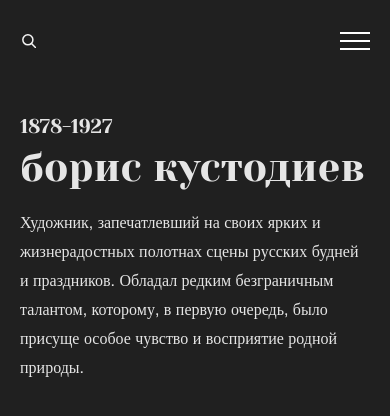
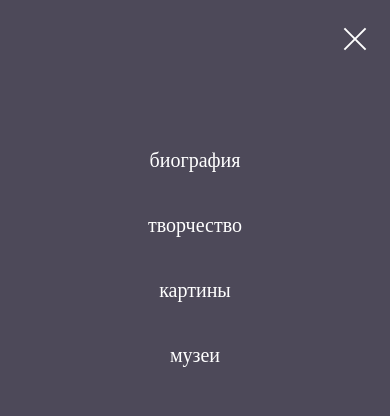
Before and after one commit to vertjs/affinage, a website: page #src/index.pug in a window 390 px wide. Both pictures are taken after a click on the element 355 px from the left and 41 px from the top of the page. Shown: the top 416 px of the page. Drawn offline with nearby package versions, Linux system fonts and the light colour scheme; files that its build step writes are made by us from their sources; files whose address does not match are found by name; a web font is replaced by a local one.

Commit message:
added mobile menu

```diff
--- a/#src/_header.pug
+++ b/#src/_header.pug
@@ -12,3 +12,13 @@ header.header
 		span
 		span
 		span
+	.mobile-menu
+		ul.mobile-menu__list
+			li
+				a(href="#biography").mobile-menu__link биография
+			li
+				a(href="#creation").mobile-menu__link творчество
+			li
+				a(href="#paintings").mobile-menu__link картины
+			li
+				a(href="#museums").mobile-menu__link музеи
--- a/#src/_slides.pug
+++ b/#src/_slides.pug
@@ -1,4 +1,4 @@
-section.slides
+section.slides#paintings
 	.slides__content
 		.slides__gallery
 			ul
--- a/#src/index.pug
+++ b/#src/index.pug
@@ -15,7 +15,7 @@ html(lang="ru")
         .article__content
           .article__head
             .article__header
-              h3 биография
+              h3#biography биография
             .article__text
               table
                 tr
@@ -38,7 +38,7 @@ html(lang="ru")
               a читать больше
               img(src="./img/icons/arrow.svg")
       include _slides.pug
-      section.article
+      section.article#creation
         .article__content
           .article__head
             .article__header
@@ -64,7 +64,7 @@ html(lang="ru")
             .cellar__arrow
               a читать больше
               img(src="./img/icons/arrow.svg")
-      section.maps
+      section.maps#museums
         .maps__content
           h3 музеи
           .map
@@ -100,3 +100,4 @@ html(lang="ru")
               a(href="#" target="_blank")
               a(href="#" target="_blank")
     script(type="module" src="./js/script.js")
+    script(src="./js/menu-mob.js")
--- /dev/null
+++ b/#src/js/menu-mob.js
@@ -0,0 +1,20 @@
+let menuIcon = document.querySelector('.icon-menu')
+let mobMenu = document.querySelector('.mobile-menu')
+let body = document.querySelector('.wrapper')
+let list = Array.from(document.querySelectorAll('.mobile-menu__list li'))
+console.log(list)
+menuIcon.addEventListener('click', handleIconToggle)
+
+function handleIconToggle(event) {
+  event.currentTarget.classList.toggle("mobile")
+  body.classList.toggle("lock")
+  mobMenu.classList.toggle("mobile")
+  mobMenu.classList.toggle("lock")
+}
+
+list.forEach(el => el.addEventListener('click', handleMenuToggle))
+
+function handleMenuToggle() {
+  menuIcon.classList.remove('mobile')
+  mobMenu.classList.remove('mobile')
+}
--- a/#src/js/script.js
+++ b/#src/js/script.js
@@ -15,7 +15,6 @@ function findId() {
   return id;
 }
 findId()
-let obj = {id, spanActive, currentTitle, currentNum, currentPhoto}
 import Swiper from 'https://unpkg.com/swiper/swiper-bundle.esm.browser.min.js'
 
 const ready = () => {
@@ -25,7 +24,6 @@ const ready = () => {
   Array.from(listNetworks).forEach((el, i) => addImgToButtons(el, i, '../img/icons/footer/0')) // добавить иконку в соц.ссылки
   arrSpan.forEach(el => el.addEventListener('click', activeSpanGallery)) // активировать картинку в галлерее при нажатии
   document.querySelector('.search-button').addEventListener('click', activeInput) // активировать input при нажатии на поиск
-  console.log(obj)
 }
 document.addEventListener("DOMContentLoaded", ready)
 
@@ -148,7 +146,6 @@ if(screen.width < 1023) {
   let liArr = document.querySelectorAll('.slides__gallery li')
   Array.from(liArr).forEach(el => el.classList.add('swiper-slide'))
 
-
   let swiper = new Swiper('.swiper-container', {
     slidesPerView: 1.5,
     centeredSlides: true,
@@ -159,7 +156,6 @@ if(screen.width < 1023) {
     }
   });
 
-
   Array.from(liArr).forEach(el => el.addEventListener('touchstart', () => handle()))
 
   function handle() {
--- a/#src/scss/header.scss
+++ b/#src/scss/header.scss
@@ -52,28 +52,3 @@
 		display: none;
 	}
 }
-
-.icon-menu {
-	@media (max-width:1023px){
-		display: block;
-		position: absolute;
-    top: 0px;
-    right: 20px;
-		width:30px;
-		height: 18px;
-		cursor: pointer;
-		z-index: 5;
-		span {
-      @include anim(0.3s,0s);top: 8px;left: 0px;position: absolute;width: 100%;height: 2px;background-color: #fff;
-			&:first-child{top: 0px;}
-			&:last-child{top: auto;bottom: 0px;}
-		}
-		&.active{
-			span {
-        @include scale(0);background-color: #fff;
-				&:first-child{@include rotate(-45deg);top: 8px;}
-				&:last-child{@include rotate(45deg);bottom: 8px;}
-			}
-		}
-	}
-}
--- a/#src/scss/maps.scss
+++ b/#src/scss/maps.scss
@@ -9,7 +9,7 @@
     align-items: center;
     border-top: 1px solid #E5E5E5;
     @media (max-width: 1023px) {
-      max-width: 100%;
+      width: 100%;
 		}
 	}
   h3 {
@@ -81,7 +81,7 @@
   img:first-of-type {
     width: 1200px;
     @media (max-width: 1023px) {
-      width: 100%;
+     width: 100%;
      object-fit: contain;
     }
   }
@@ -92,7 +92,7 @@
   top: 20%;
   right: 34.8%;
   @media (max-width: 1023px) {
-    top: 23.7%;
-    right: 40.8%;
+    top: 29.4%;
+    right: 44.5%;
   }
 }
--- /dev/null
+++ b/#src/scss/menu-mobile.scss
@@ -0,0 +1,78 @@
+.icon-menu {
+	@media (max-width:1023px){
+		position: fixed;
+		display: block;
+		top: 30px;
+    right: 20px;
+		width:30px;
+		height: 18px;
+		cursor: pointer;
+		z-index: 99;
+		span {
+      @include anim(0.3s,0s);top: 8px;left: 0px;position: absolute;width: 100%;height: 2px;background-color: rgb(243, 237, 237);
+			&:first-child{top: 0px;}
+			&:last-child{top: auto;bottom: 0px;}
+		}
+		&.mobile{
+			span {
+        @include scale(0);background-color: #fff;
+				&:first-child{@include rotate(-45deg);top: 8px;}
+				&:last-child{@include rotate(45deg);bottom: 8px;}
+			}
+		}
+	}
+}
+
+.mobile-menu {
+
+	@media (max-width:1023px){
+
+		position: fixed;
+		width: 100%;
+		height: 100%;
+		top: 0;
+		left: 0;
+		background-color:#4d4959;
+		padding: 150px 0px 20px 0px;
+		overflow: auto;
+		z-index: 90;
+		@include tr(0px,-100%,0px);
+		@include anim(0.3s,0s);
+		&.mobile{
+			@include tr(0px,0px,0px);
+		}
+	}
+	&__list {
+		flex-direction: column;
+		justify-content: center;
+		align-items: center;
+		text-align: center;
+		li{
+			padding: 0 0 45px 0;
+			&:nth-child(2),
+			&:nth-child(3){
+				padding: 0 0 45px 0;
+				&:after{display: block;}
+			}
+			&:last-child{
+				padding: 0;
+			}
+			&:after{
+				width: 4px;
+				height: 4px;
+				background-color: #fff;
+				right: 50%;
+				top:40px;
+				margin: 0px -2px 0px 0px;
+			}
+		}
+	}
+	&__link {
+		color: #fff;
+		font-size: 20px;
+	}
+}
+
+.lock {
+	overflow: hidden;
+}
--- a/#src/scss/style.scss
+++ b/#src/scss/style.scss
@@ -40,6 +40,7 @@ html {
 
 //Подключение файлов стилей страниц и элементов===============================
 @import "header.scss";
+@import "menu-mobile.scss";
 @import "main.scss";
 @import "base.scss";
 @import "logo.scss";
--- a/affinage/js/script.js
+++ b/affinage/js/script.js
@@ -15,7 +15,6 @@ function findId() {
   return id;
 }
 findId()
-let obj = {id, spanActive, currentTitle, currentNum, currentPhoto}
 import Swiper from 'https://unpkg.com/swiper/swiper-bundle.esm.browser.min.js'
 
 const ready = () => {
@@ -25,7 +24,6 @@ const ready = () => {
   Array.from(listNetworks).forEach((el, i) => addImgToButtons(el, i, '../img/icons/footer/0')) // добавить иконку в соц.ссылки
   arrSpan.forEach(el => el.addEventListener('click', activeSpanGallery)) // активировать картинку в галлерее при нажатии
   document.querySelector('.search-button').addEventListener('click', activeInput) // активировать input при нажатии на поиск
-  console.log(obj)
 }
 document.addEventListener("DOMContentLoaded", ready)
 
@@ -148,7 +146,6 @@ if(screen.width < 1023) {
   let liArr = document.querySelectorAll('.slides__gallery li')
   Array.from(liArr).forEach(el => el.classList.add('swiper-slide'))
 
-
   let swiper = new Swiper('.swiper-container', {
     slidesPerView: 1.5,
     centeredSlides: true,
@@ -159,7 +156,6 @@ if(screen.width < 1023) {
     }
   });
 
-
   Array.from(liArr).forEach(el => el.addEventListener('touchstart', () => handle()))
 
   function handle() {
--- a/package.json
+++ b/package.json
@@ -11,6 +11,7 @@
   "devDependencies": {
     "browser-sync": "^2.26.12",
     "del": "^5.1.0",
+    "dropcss": "^1.0.16",
     "gulp": "^4.0.2",
     "gulp-autoprefixer": "^7.0.1",
     "gulp-clean-css": "^4.3.0",
```
Also changed, not shown: affinage/js/menu-mob.js (added, +20 -0 lines), affinage/css/style.css, affinage/css/style.min.css, affinage/index.html, affinage/js/menu-mob.min.js (added), affinage/js/script.min.js, 1 other file.
